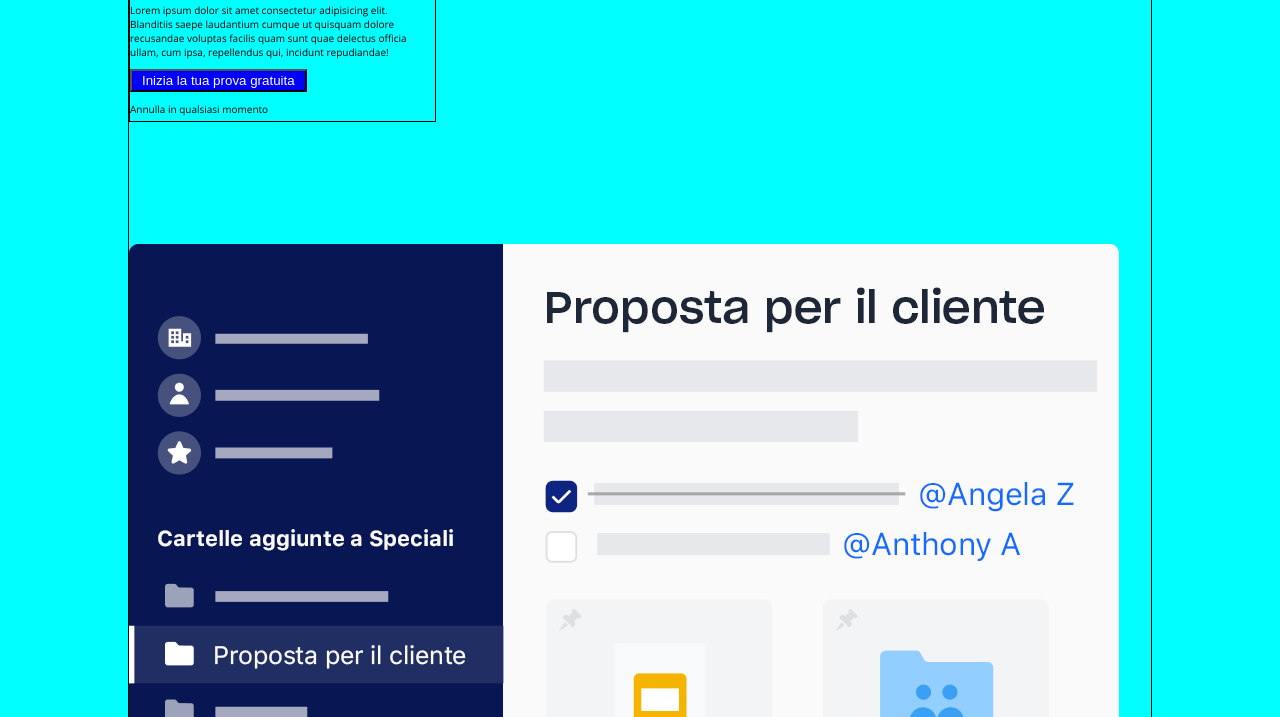
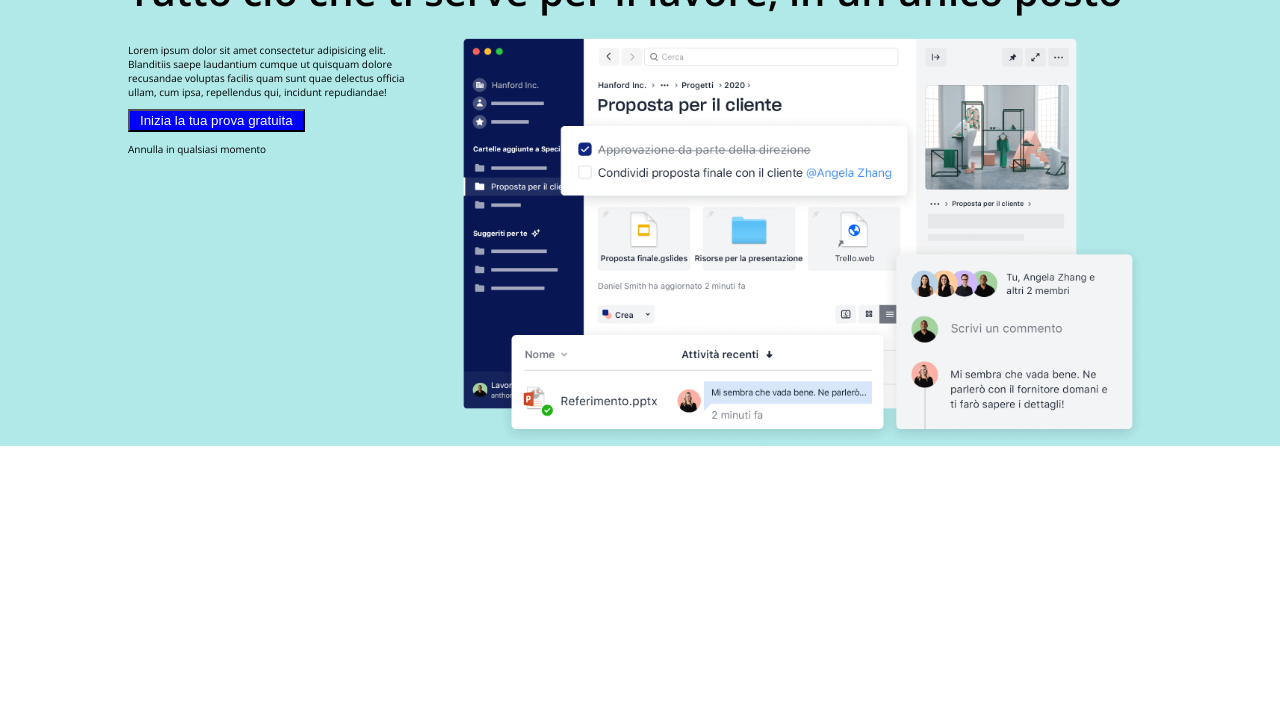
Before and after one commit to Fradala/htmlcss-dropbox, a plain HTML site: page index.html in a window 1280 px wide. Shown: the part 83-800 px from the top of the page. Drawn offline with nearby package versions, Linux system fonts and the light colour scheme.

Commit message:
impostazioni header finita

```diff
--- a/index.html
+++ b/index.html
@@ -49,7 +49,7 @@
                         <p>Annulla in qualsiasi momento</p>
                     </div>
                     <div class="grande-colonna">
-                        <img class="interfaccia" src="./img/business-feature-coordinate-it.png" alt="interfaccia della pagina">
+                        <img class="interfaccia" src="./img/jumbo.png" alt="interfaccia della pagina">
                     </div>
                 </div>
 
--- a/style/style.css
+++ b/style/style.css
@@ -41,24 +41,35 @@ ul{
 }
 
 #jumbo{
-    background-color: aqua;
+    background-color: rgb(177, 233, 233);
     width: 100%;
 
 }
 
 .jumbotron{
     width: 80%;
-    border: 1px solid black;
     margin: 0 auto;
+}
+
+.titolo{
+    font-size: 40px;
 }
 
 .piccola-colonna{
     width: 30%;
-    border: 1px solid black;
     padding: 5px 10px 5px 0px;
     font-size: 10px;
+    margin-top: 20px;
 }
 
 .jum{
     margin: 10px 0px;
 }
+
+.grande-colonna{
+    width: 70%;
+}
+.interfaccia{
+    width: 100%;
+    margin-top: 20px;
+}
```
